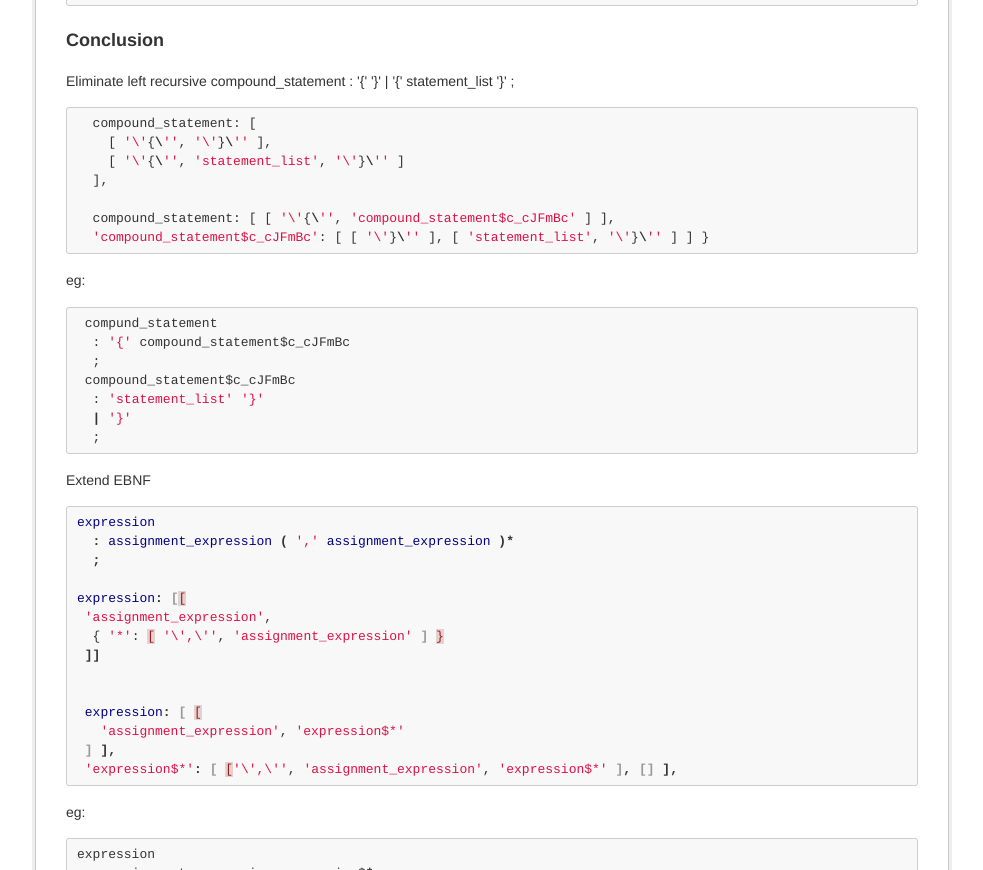
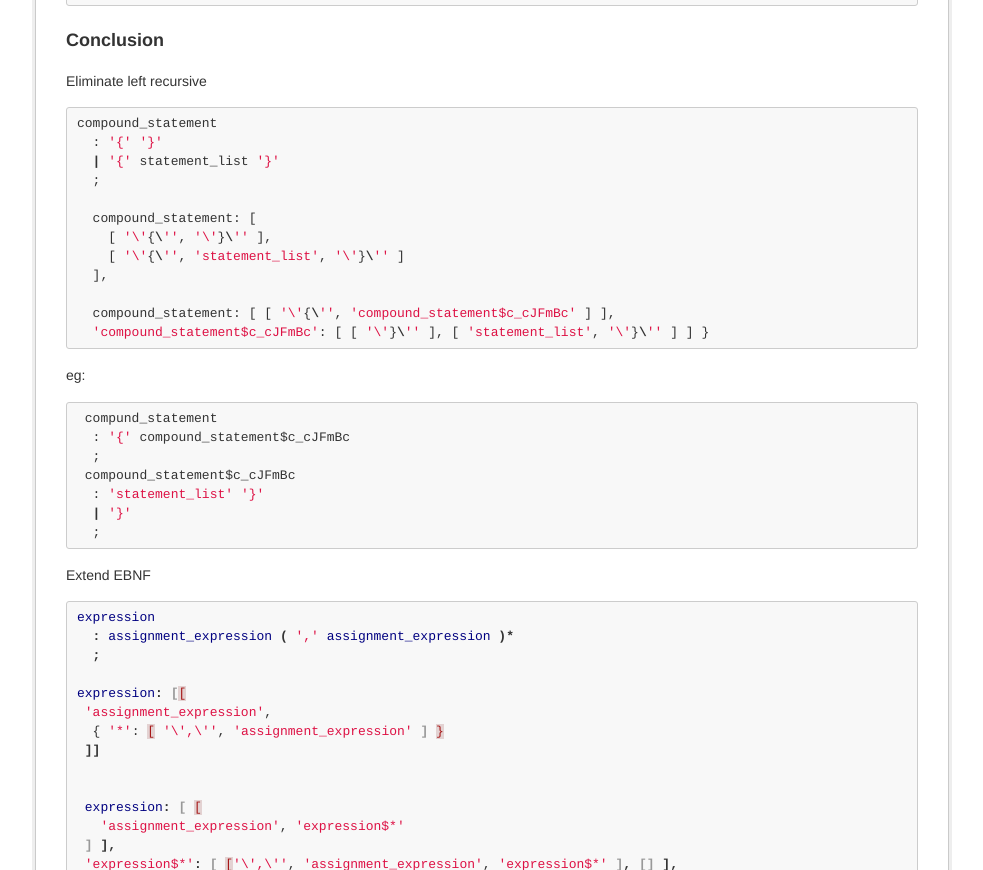
Before and after one commit to CatTail/catpreter, a plain HTML site: page docs/readme.html in a window 1280 px wide. Shown: the part 9045-9915 px from the top of the page, without its empty margins (148-1131 px from the left). Drawn offline with Linux system fonts and the light colour scheme; no server answers.

Commit message:
fix readme.html format error

```diff
--- a/docs/readme.html
+++ b/docs/readme.html
@@ -469,12 +469,13 @@ Stack-oriented defined instruction set differ from register-oriented instruction
 </pre></div>
 <h3>Conclusion</h3>
 
-<p>Eliminate left recursive
-    compound_statement
-      : '{' '}'
-      | '{' statement_list '}'
-      ;</p>
-<div class="highlight"><pre>  <span class="n">compound_statement</span><span class="p">:</span> <span class="p">[</span>
+<p>Eliminate left recursive</p>
+<div class="highlight"><pre><span class="n">compound_statement</span>
+  <span class="p">:</span> <span class="s">'{'</span> <span class="s">'}'</span>
+  <span class="o">|</span> <span class="s">'{'</span> <span class="n">statement_list</span> <span class="s">'}'</span>
+  <span class="p">;</span>
+
+  <span class="n">compound_statement</span><span class="p">:</span> <span class="p">[</span>
     <span class="p">[</span> <span class="s">'\'</span><span class="p">{</span><span class="o">\</span><span class="s">''</span><span class="p">,</span> <span class="s">'\'</span><span class="p">}</span><span class="o">\</span><span class="s">''</span> <span class="p">],</span>
     <span class="p">[</span> <span class="s">'\'</span><span class="p">{</span><span class="o">\</span><span class="s">''</span><span class="p">,</span> <span class="s">'statement_list'</span><span class="p">,</span> <span class="s">'\'</span><span class="p">}</span><span class="o">\</span><span class="s">''</span> <span class="p">]</span>
   <span class="p">],</span>
```
Also changed, not shown: 1 other file.
